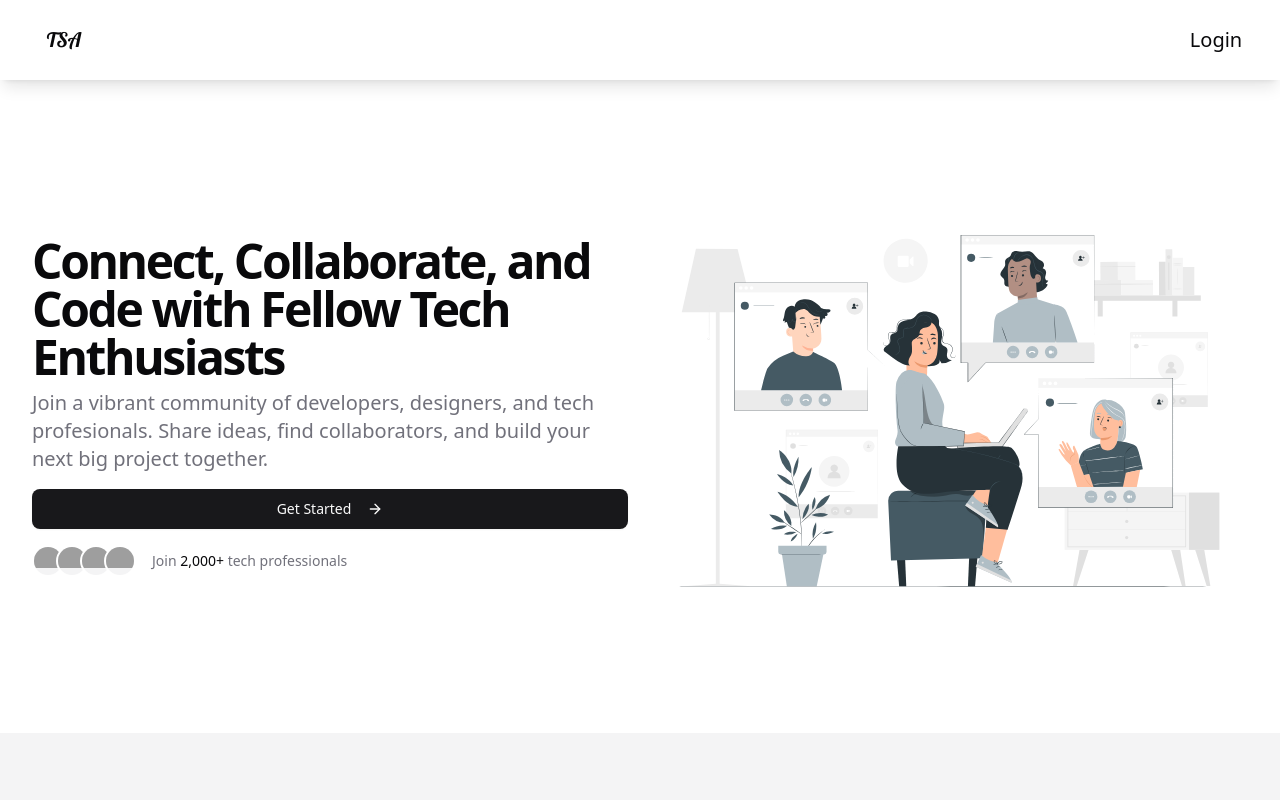
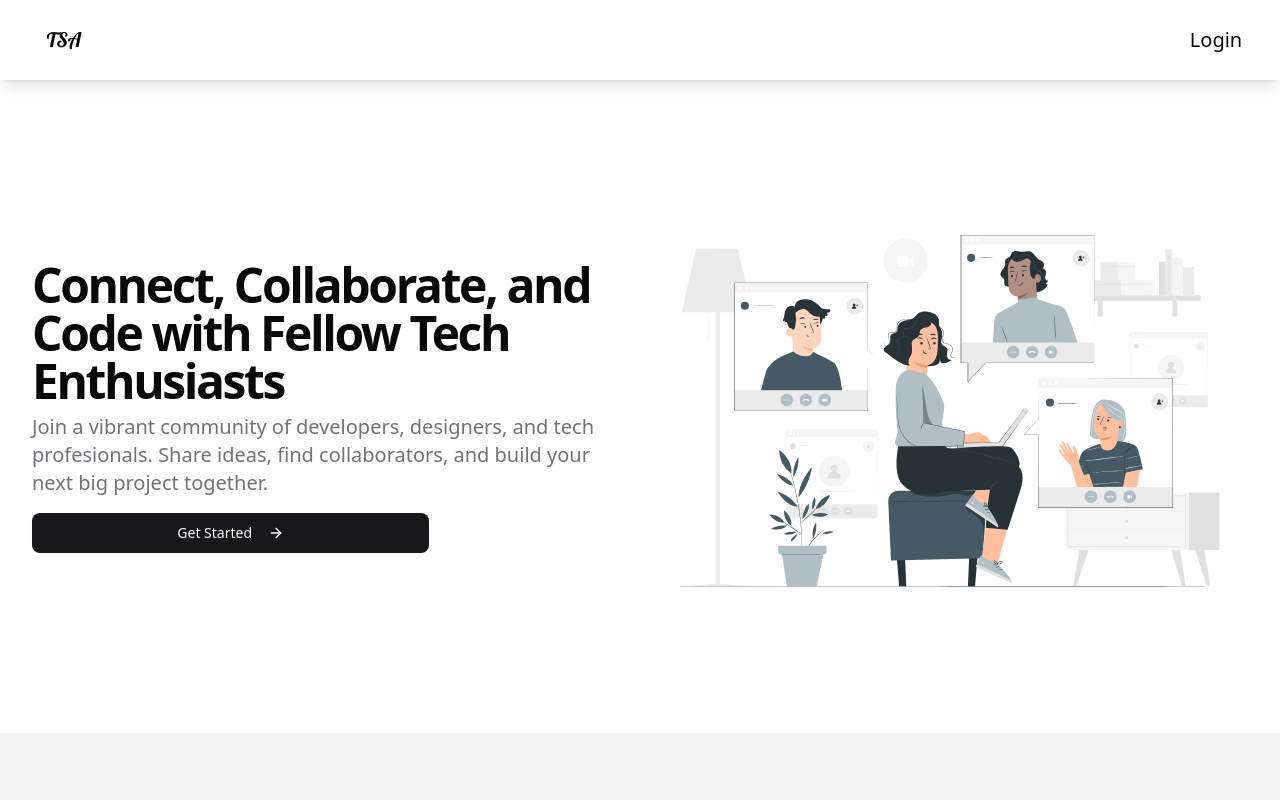
Before and after one commit to purushartha01/Talent-Skills-Alliance, a React (Vite) app in the folder frontend/: page / in a window 1280 px wide. Shown: the top 800 px of the page. Built offline with nearby package versions, Linux system fonts and the light colour scheme; grey boxes are pictures that could not be loaded; what imagekitio-react would draw is missing.

Commit message:
changed home button width

```diff
--- a/frontend/src/pages/Home.jsx
+++ b/frontend/src/pages/Home.jsx
@@ -45,14 +45,14 @@ const Home = () => {
                   </p>
                 </div>
                 <div className="flex flex-col gap-2 min-[400px]:flex-row">
-                  <Button asChild size="lg" variant="default" className={" sm:w-1/2 md:w-full"}>
+                  <Button asChild size="lg" variant="default" className={" sm:w-1/2 md:w-2/3"}>
                     <Link to="/signup" className="w-full flex items-center justify-center">
                       Get Started
                       <ArrowRight className="ml-2 h-4 w-4" />
                     </Link>
                   </Button>
                 </div>
-                <div className="flex items-center space-x-4 text-sm text-gray-500">
+                {/* <div className="flex items-center space-x-4 text-sm text-gray-500">
                   <div className="flex -space-x-2">
                     {[1, 2, 3, 4].map((i) => (
                       <div
@@ -71,7 +71,7 @@ const Home = () => {
                   <div className="text-muted-foreground">
                     Join <span className="font-medium text-foreground">2,000+</span> tech professionals
                   </div>
-                </div>
+                </div> */}
               </div>
               {/* TODO: Add suitable image for this project */}
               <div className="flex items-center justify-center">
```
